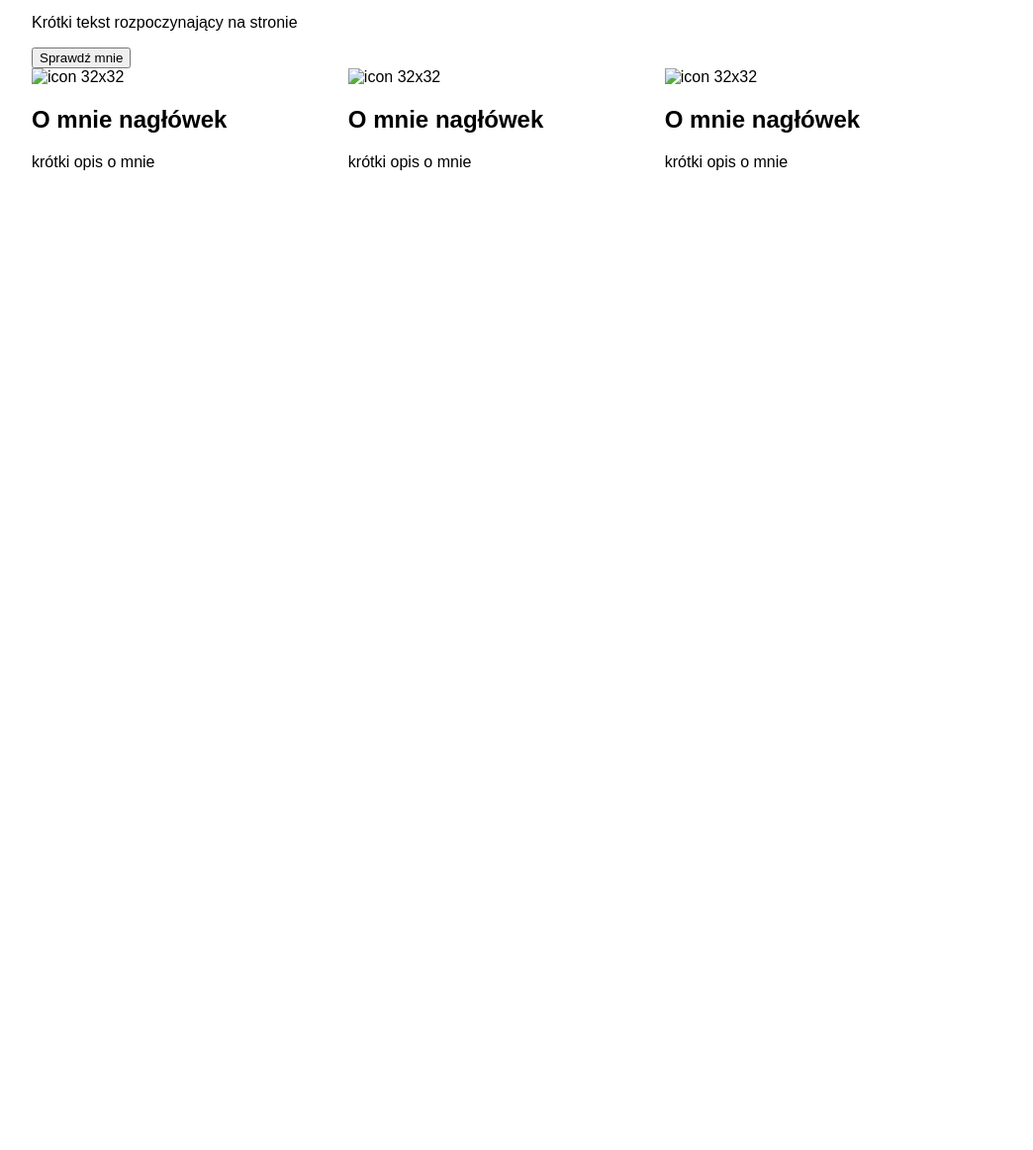
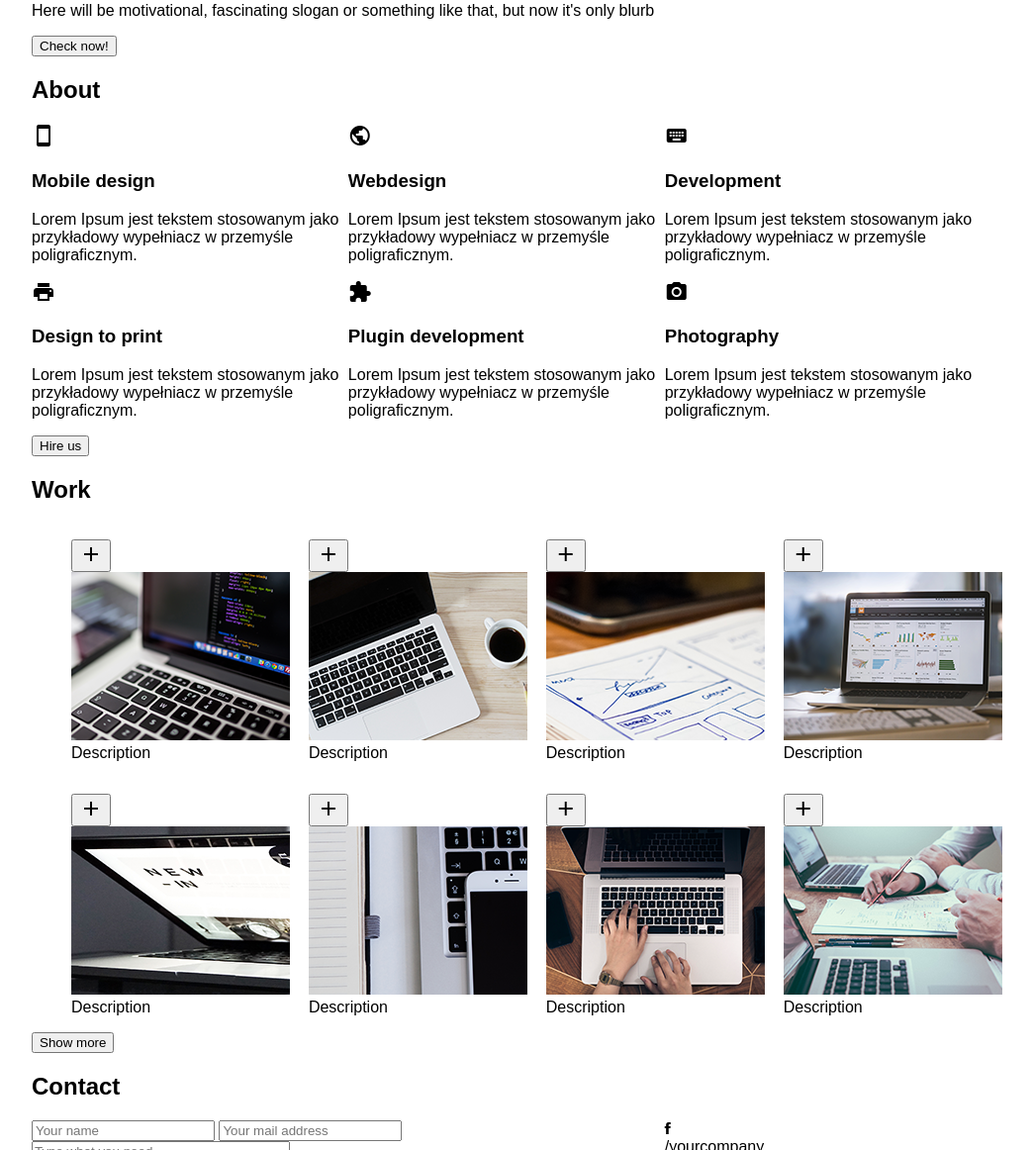
Before and after one commit to FuruSenpai/GulpowanieZFuru, a website: page index.html in a window 1280 px wide. Shown: the part 199-1361 px from the top of the page at 99% size, without its empty margins (128-1172 px from the left). Before the commit the page ends 800 px from the top, so only its background shows below. Drawn offline with nearby package versions, Linux system fonts and the light colour scheme.

Commit message:
Add files via upload

```diff
--- a/index.html
+++ b/index.html
@@ -1,44 +1,148 @@
 <!DOCTYPE html>
-<html lang="en">
+<html lang="en"></html>
 <head>
   <meta charset="UTF-8">
-  <meta name="viewport" content="width=device-width, intial-scale=1.0">
+  <meta name="viewport" content="width=device-width, initial-scale=1.0">
   <title>Moja pierwsza strona WWW</title>
   <link rel="stylesheet" href="css/main.css">
+  <link href="https://fonts.googleapis.com/icon?family=Material+Icons" rel="stylesheet">
+  <link rel="stylesheet" href="http://code.ionicframework.com/ionicons/2.0.1/css/ionicons.min.css">
 </head>
 <body>
   <div class="container">
-    <header>
-      <h1>Moja pierwsza responsywna strona WWW</h1>
-      <nav><a href="#">Menu1</a><a href="#">Menu2</a><a href="#">Menu3</a><a href="#">Menu4</a></nav>
-    </header>
-    <section class="hero">
-      <h1>Jestem bohaterem tej strony</h1>
-      <p> Krótki tekst rozpoczynający na stronie</p>
-      <button class="check">Sprawdź mnie</button>
-    </section>
+    <div class="navigation-bar">
+      <h1 class="logo">AwesomePage</h1>
+      <nav><a href="#" class="active">Home</a><a href="#">About</a><a href="#">Work</a><a href="#">Contact       </a></nav>
+    </div>
+    <div class="hero">
+      <h1 class="title">Hello, I'm Hero!</h1>
+      <p class="blurb">Here will be motivational, fascinating slogan or something like that, but now it's only blurb</p>
+      <button class="violet">Check now!</button>
+    </div>
     <section class="about">
+      <div class="section violet">
+        <h2>About</h2>
+      </div>
       <div class="row">
         <div class="col-4">
-          <div class="aboutIcon"><img src="icon.png" alt="icon 32x32">
-            <h2>O mnie nagłówek</h2>
-            <p>krótki opis o mnie</p>
-          </div>
+          <div class="offer green"><i class="material-icons">smartphone</i></div>
+          <h3>Mobile design</h3>
+          <p>Lorem Ipsum jest tekstem stosowanym jako przykładowy wypełniacz w przemyśle poligraficznym.</p>
         </div>
         <div class="col-4">
-          <div class="aboutIcon"><img src="icon.png" alt="icon 32x32">
-            <h2>O mnie nagłówek</h2>
-            <p>krótki opis o mnie</p>
-          </div>
+          <div class="offer green"><i class="material-icons">public</i></div>
+          <h3>Webdesign</h3>
+          <p>Lorem Ipsum jest tekstem stosowanym jako przykładowy wypełniacz w przemyśle poligraficznym.</p>
         </div>
         <div class="col-4">
-          <div class="aboutIcon"><img src="icon.png" alt="icon 32x32">
-            <h2>O mnie nagłówek</h2>
-            <p>krótki opis o mnie</p>
+          <div class="offer green"><i class="material-icons">keyboard</i></div>
+          <h3>Development</h3>
+          <p>Lorem Ipsum jest tekstem stosowanym jako przykładowy wypełniacz w przemyśle poligraficznym.</p>
+        </div>
+      </div>
+      <div class="row">
+        <div class="col-4">
+          <div class="offer green"><i class="material-icons">print</i></div>
+          <h3>Design to print</h3>
+          <p>Lorem Ipsum jest tekstem stosowanym jako przykładowy wypełniacz w przemyśle poligraficznym.</p>
+        </div>
+        <div class="col-4">
+          <div class="offer green"><i class="material-icons">extension</i></div>
+          <h3>Plugin development</h3>
+          <p>Lorem Ipsum jest tekstem stosowanym jako przykładowy wypełniacz w przemyśle poligraficznym.</p>
+        </div>
+        <div class="col-4">
+          <div class="offer green"><i class="material-icons">photo_camera</i></div>
+          <h3>Photography</h3>
+          <p>Lorem Ipsum jest tekstem stosowanym jako przykładowy wypełniacz w przemyśle poligraficznym.</p>
+        </div>
+      </div>
+      <button class="violet">Hire us</button>
+    </section>
+    <section class="work">
+      <div class="section green">
+        <h2>Work</h2>
+      </div>
+      <div class="row">
+        <div class="col-3">
+          <figure>
+            <button class="fullsize violet"> <i class="material-icons">add</i></button><img src="/images/work-thumb-1.png" alt="">
+            <figcaption>Description</figcaption>
+          </figure>
+        </div>
+        <div class="col-3">
+          <figure>
+            <button class="fullsize violet"> <i class="material-icons">add</i></button><img src="/images/work-thumb-2.png" alt="">
+            <figcaption>Description</figcaption>
+          </figure>
+        </div>
+        <div class="col-3">
+          <figure>
+            <button class="fullsize violet"> <i class="material-icons">add</i></button><img src="/images/work-thumb-3.png" alt="">
+            <figcaption>Description</figcaption>
+          </figure>
+        </div>
+        <div class="col-3">
+          <figure>
+            <button class="fullsize violet"> <i class="material-icons">add</i></button><img src="/images/work-thumb-4.png" alt="">
+            <figcaption>Description</figcaption>
+          </figure>
+        </div>
+      </div>
+      <div class="row">
+        <div class="col-3">
+          <figure>
+            <button class="fullsize violet"> <i class="material-icons">add</i></button><img src="/images/work-thumb-5.png" alt="">
+            <figcaption>Description</figcaption>
+          </figure>
+        </div>
+        <div class="col-3">
+          <figure>
+            <button class="fullsize violet"> <i class="material-icons">add</i></button><img src="/images/work-thumb-6.png" alt="">
+            <figcaption>Description</figcaption>
+          </figure>
+        </div>
+        <div class="col-3">
+          <figure>
+            <button class="fullsize violet"> <i class="material-icons">add</i></button><img src="/images/work-thumb-7.png" alt="">
+            <figcaption>Description</figcaption>
+          </figure>
+        </div>
+        <div class="col-3">
+          <figure>
+            <button class="fullsize violet"> <i class="material-icons">add</i></button><img src="/images/work-thumb-8.png" alt="">
+            <figcaption>Description</figcaption>
+          </figure>
+        </div>
+      </div>
+    </section>
+    <button class="green">Show more</button>
+    <section class="contact">
+      <div class="section violet">
+        <h2>Contact</h2>
+      </div>
+      <div class="row">
+        <div class="col-8">
+          <form action="#">
+            <input type="text" name="name" placeholder="Your name">
+            <input type="mail" name="mail" placeholder="Your mail address">
+            <textarea name="text" cols="30" rows="10" placeholder="Type what you need"></textarea>
+            <button type="submit" class="green">Send</button>
+          </form>
+        </div>
+        <div class="col-4">
+          <div class="socials">
+            <div class="icon"><i class="ion-social-facebook"></i></div><span>/yourcompany</span>
+            <div class="icon"><i class="ion-social-twitter">twitter</i></div><span>@yourcompany</span>
+            <div class="icon"><i class="ion-social-instagram">instagram</i></div><span>yourcompany</span>
           </div>
         </div>
       </div>
     </section>
+    <section class="footer">
+      <div class="section green">
+        <h2>Copyright 2016 Furu.Art</h2>
+      </div>
+    </section>
   </div>
 </body>
-</html>
```
